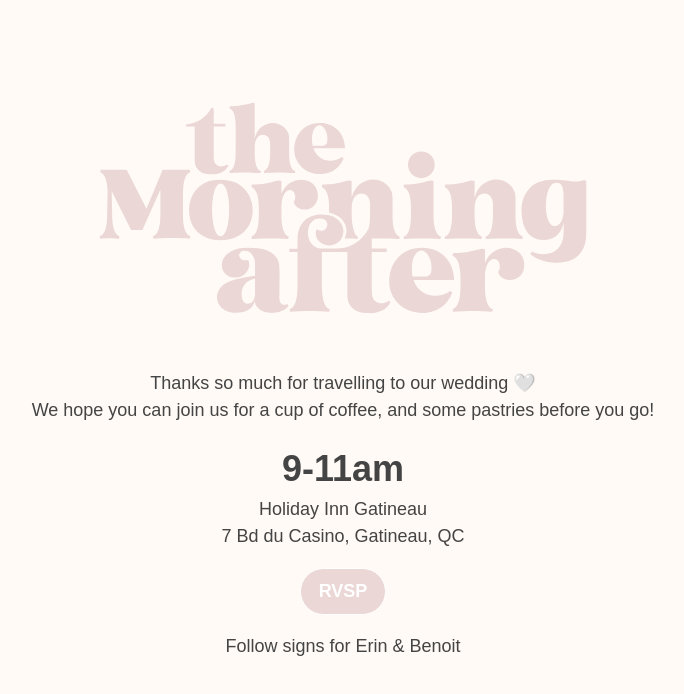
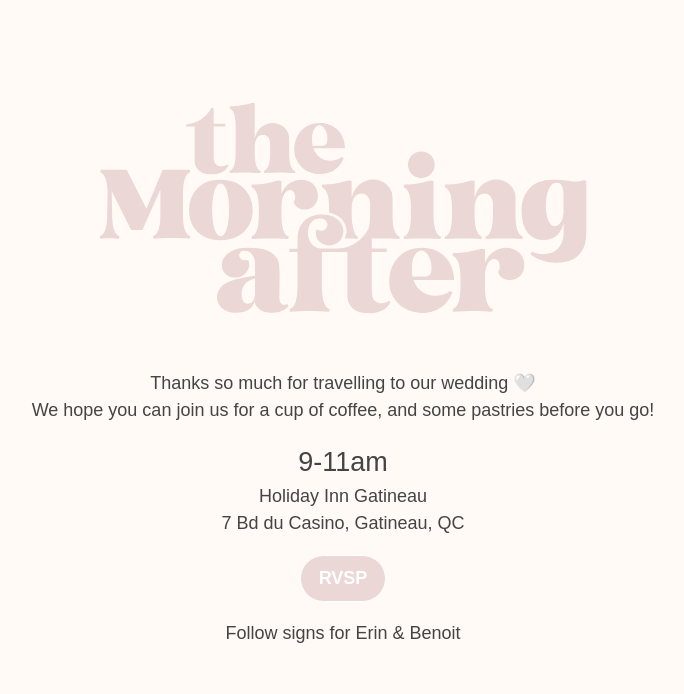
Before and after one commit to martenbjork/erin-and-benoit, a Next.js app: page /morningafter in a window 1280 px wide. Shown: the top 694 px of the page, without its empty margins (297-981 px from the left). Built offline with nearby package versions, Linux system fonts and the light colour scheme.

Commit message:
Update TheMorningAfter.module.scss

```diff
--- a/src/styles/TheMorningAfter.module.scss
+++ b/src/styles/TheMorningAfter.module.scss
@@ -10,8 +10,8 @@
   }
 
   h1 {
-    font-weight: 600;
-    font-size: 2rem;
+    font-weight: 500;
+    font-size: 1.5rem;
   }
 
   p {
```
